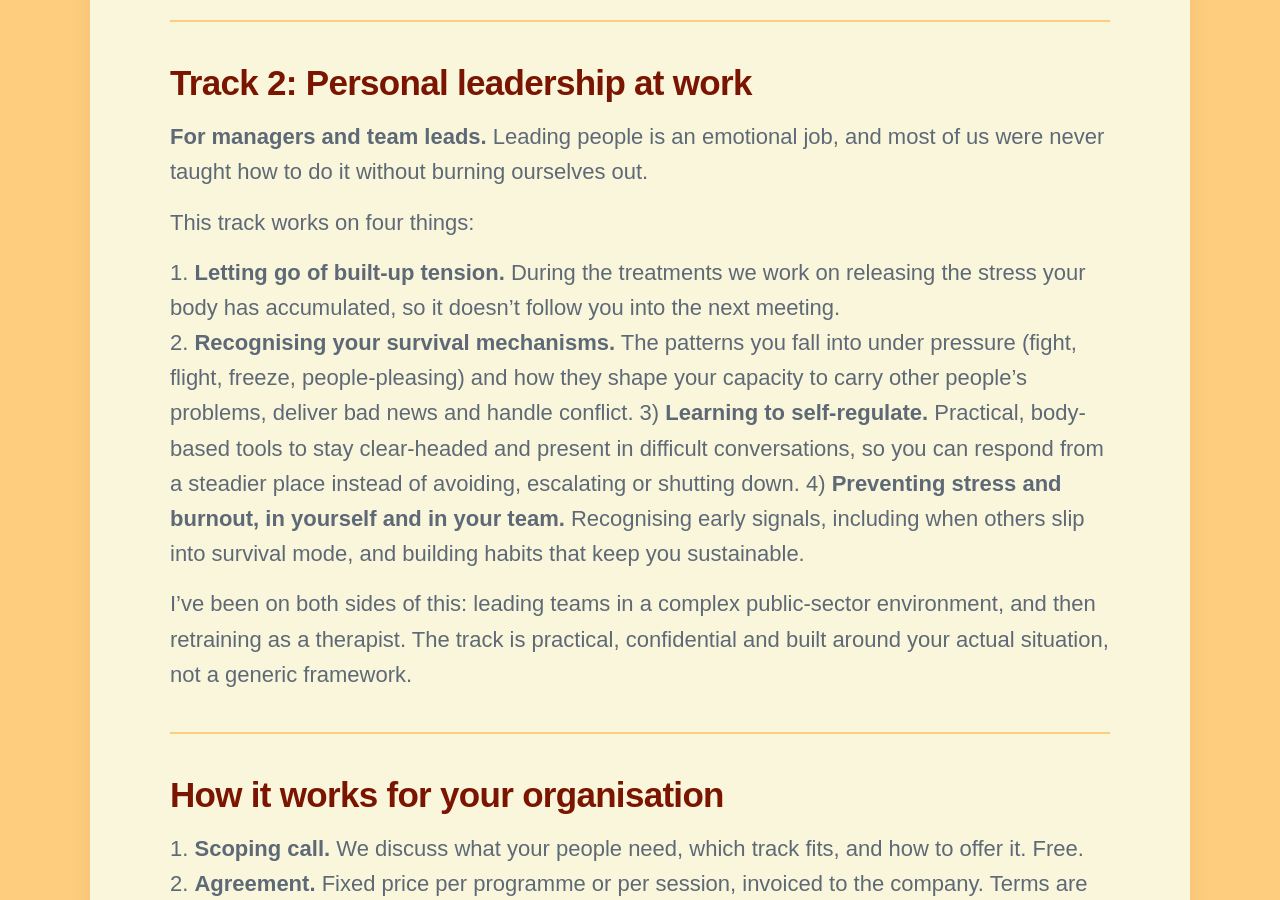
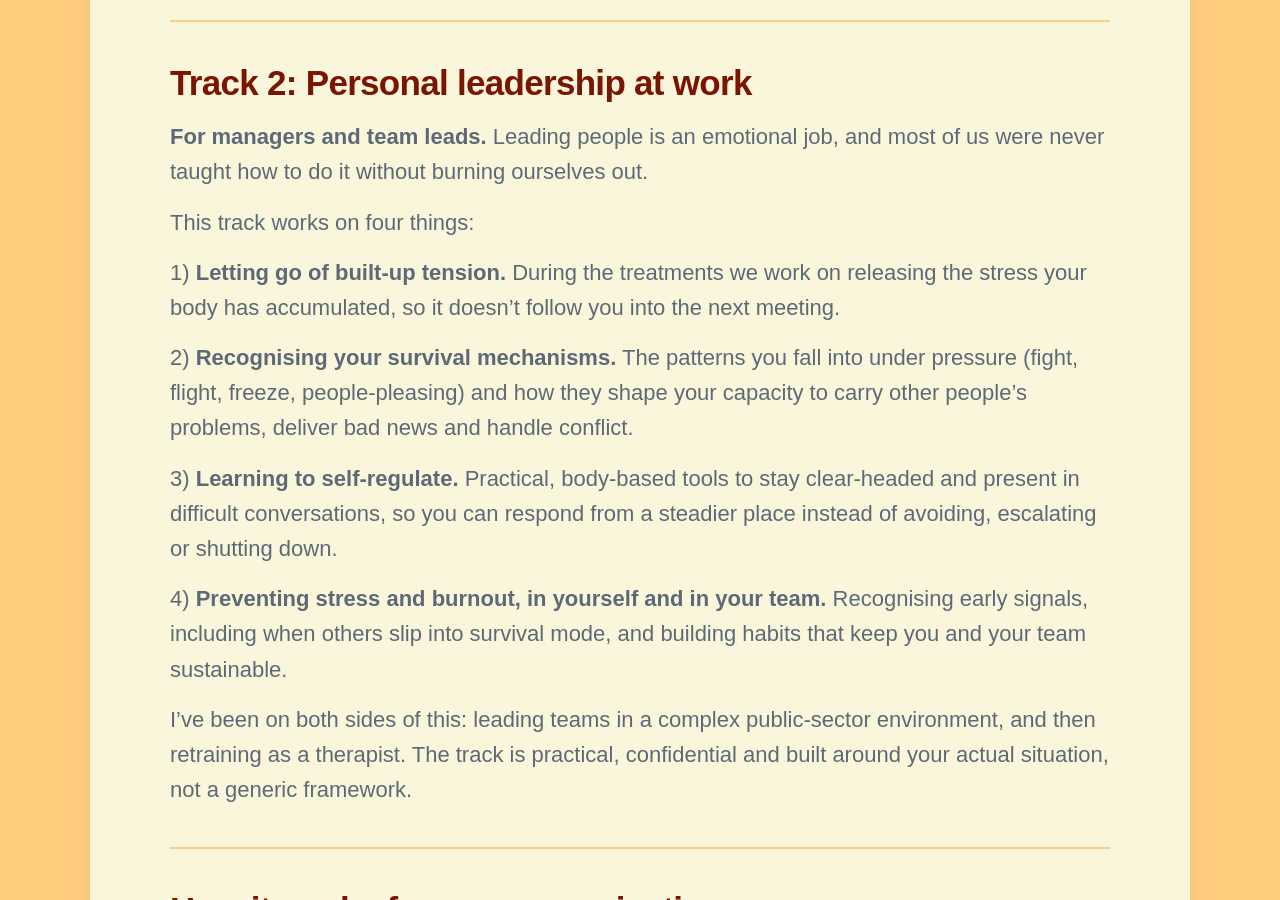
Before and after one commit to threekeytherapy/threekeytherapy.com, a Jekyll site: the page built from _pages/for-companies.md, in a window 1280 px wide and 900 px high, scrolled down 3138 px. Built offline with Jekyll 4.4.1, drawn with Linux system fonts in a browser that asks for light colours; nearby versions of some CDN libraries; some web fonts are replaced; some of the changed text lies outside the part shown.

Commit message:
quick fix

```diff
--- a/_data/settings.yml
+++ b/_data/settings.yml
@@ -9,7 +9,7 @@
 menu_settings:
   menu_items:
     - title: 'Individuals'
-      url: '//somatic-therapy'
+      url: '/somatic-therapy'
     - title: 'Companies'
       url: '/for-companies'
     - title: 'Workshops'
--- a/_pages/for-companies.md
+++ b/_pages/for-companies.md
@@ -67,10 +67,13 @@
 
 This track works on four things:
 
-1. **Letting go of built-up tension.** During the treatments we work on releasing the stress your body has accumulated, so it doesn’t follow you into the next meeting.
-2. **Recognising your survival mechanisms.** The patterns you fall into under pressure (fight, flight, freeze, people-pleasing) and how they shape your capacity to carry other people’s problems, deliver bad news and handle conflict.
+1) **Letting go of built-up tension.** During the treatments we work on releasing the stress your body has accumulated, so it doesn’t follow you into the next meeting.
+
+2) **Recognising your survival mechanisms.** The patterns you fall into under pressure (fight, flight, freeze, people-pleasing) and how they shape your capacity to carry other people’s problems, deliver bad news and handle conflict.
+
 3) **Learning to self-regulate.** Practical, body-based tools to stay clear-headed and present in difficult conversations, so you can respond from a steadier place instead of avoiding, escalating or shutting down.
-4) **Preventing stress and burnout, in yourself and in your team.** Recognising early signals, including when others slip into survival mode, and building habits that keep you sustainable.
+
+4) **Preventing stress and burnout, in yourself and in your team.** Recognising early signals, including when others slip into survival mode, and building habits that keep you and your team sustainable.
 
 I've been on both sides of this: leading teams in a complex public-sector environment, and then retraining as a therapist. The track is practical, confidential and built around your actual situation, not a generic framework.
 
@@ -107,7 +110,7 @@
 
 ## Why me
 
-- **I know the workplace.** 10 years in public-sector open source world, coordinating large scale projects, and managing technical teams.
+- **I know the workplace.** 12 years in public-sector open source world, coordinating large scale projects, and managing technical teams.
 - **I know facilitation.** helping governments become more open and collaborative, meaning plenty of political conflict, change management and long meetings with unresolved questions.
 - **I'm trained in the body.** Certified Manuvision therapist, working since 2022 and in training and treatment since 2016. Manuvision is a somatic method developed over 25 years.
 - **I'm registered.** Member of CAT (Collectief Alternatieve Therapeuten), with professional liability insurance and a formal complaints procedure.
@@ -139,4 +142,4 @@
 
 See rates above. For a full burnout programme of 7 to 9 sessions, a package price is available on request.
 
-[**Request a scoping call**](mailto:claus@threekeytherapy.com?subject=Company%20enquiry)
+[**Request a scoping call**](/contact)
```
